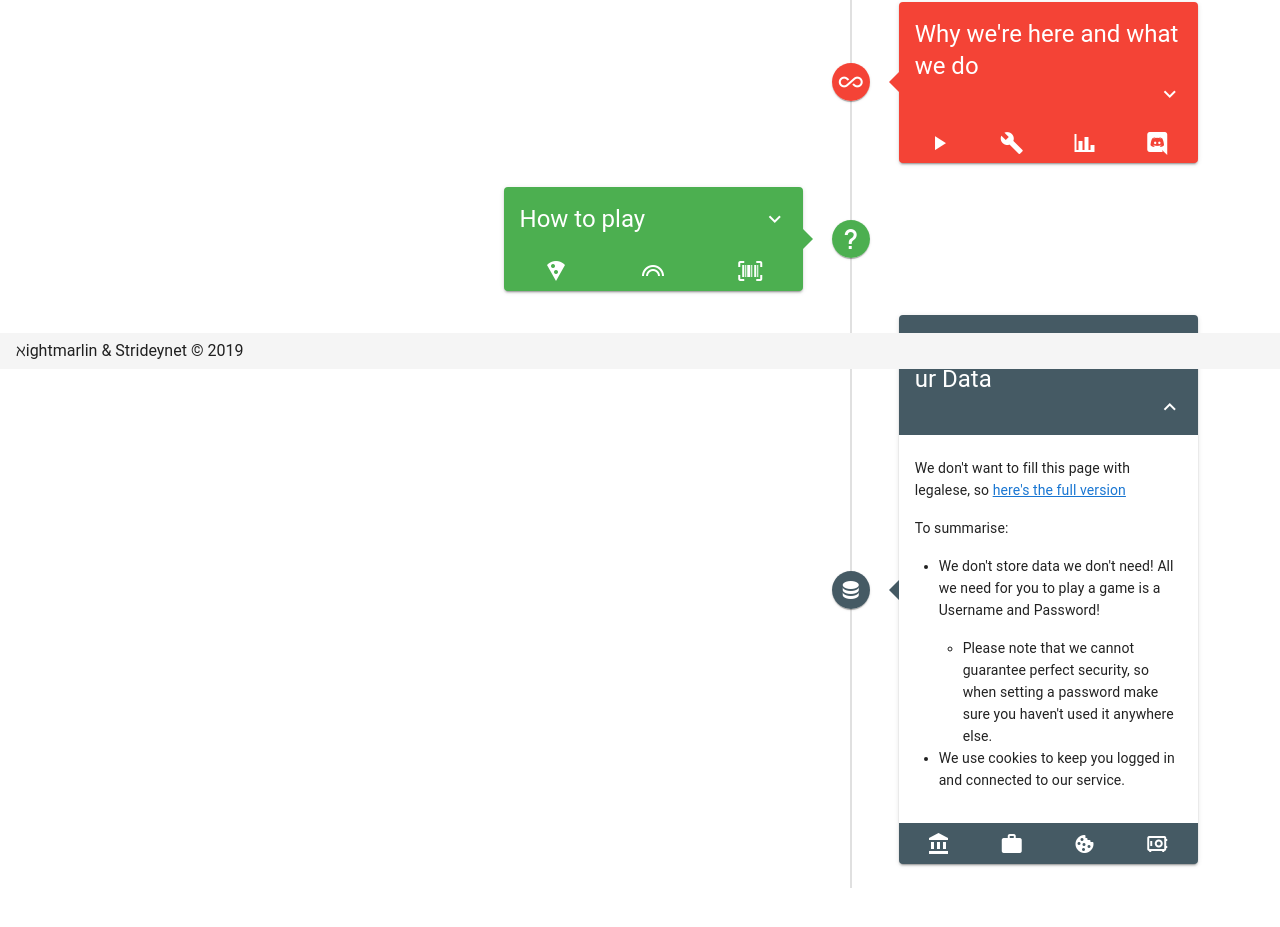
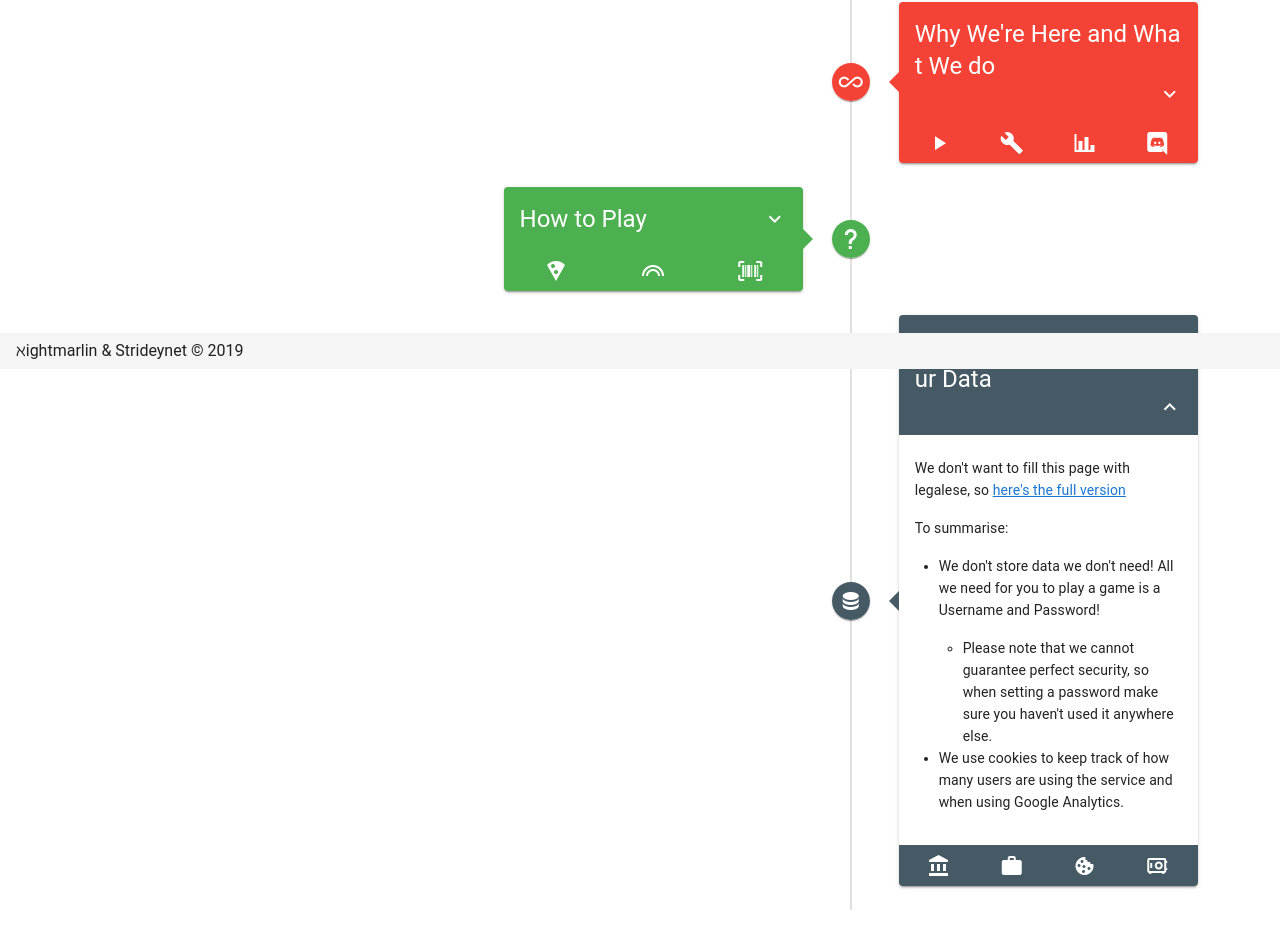
Before and after one commit to nightmarlin/cards-against-naptime, a Vue app in the folder client/: page / in a window 1280 px wide. Shown: the part 431-1358 px from the top of the page. Built offline with nearby package versions, Linux system fonts and the light colour scheme; no server answers; a small style sheet from the web is missing.

Commit message:
prep for i18n

```diff
--- a/client/src/components/home.vue
+++ b/client/src/components/home.vue
@@ -60,6 +60,7 @@
 <script>
 import loginBox from './loginBox'
 const MARKED = require('marked')
+const i18n = require('../i18n/en.json')
 
 export default {
   name: 'Home',
@@ -73,12 +74,8 @@ export default {
           icon: 'mdi-sleep-off',
           dotCol: 'blue',
           iconCol: 'white',
-          title: 'Cards Against Naptime',
-          text: `
-Here for all of your Cards Against Humanity ripoff needs.
-
-If you're new, feel free to read on. If you know what you're doing, then go ahead and do it 💙
-`,
+          title: i18n.home.timelineText[0].title,
+          text: i18n.home.timelineText[0].text,
           bottomIcons: ['creation', 'sleep-off', 'death-star'],
           expanded: true
         },
@@ -86,19 +83,8 @@ If you're new, feel free to read on. If you know what you're doing, then go ahea
           icon: 'mdi-all-inclusive',
           dotCol: 'red',
           iconCol: 'white',
-          title: 'Why we\'re here and what we do',
-          text: `
-So basically we got tired of the only decent CAH clone being PretendYoureXyzzy, so we made our own.
-Featuring cool stuff like:
-
-* Playing games of Cards Against Naptime: OF COURSE
-
-* Building your own card decks: Try to keep it funny
-
-* Viewing your sweet, sweet stats: Show the world how much of an evil bastard you really are
-
-* Discord interactivity: organising a game has never been so simple
-`,
+          title: i18n.home.timelineText[1].title,
+          text: i18n.home.timelineText[1].text,
           bottomIcons: [ 'play', 'wrench', 'chart-bar', 'discord' ],
           expanded: false
         },
@@ -106,22 +92,8 @@ Featuring cool stuff like:
           icon: 'mdi-help',
           dotCol: 'green',
           iconCol: 'white',
-          title: 'How to play',
-          text: `
-1. Sign Up or Log In using the box on the left
-
-2. Join or Create a game. You might need a password. If creating a game, read the rest of this point
-
-  I. Set a Name (and Password if you want to keep things to yourself)
-
-  II. Pick a ruleset - Set maximum points, time limits etc...
-
-  III. CHOOSE YOUR CARDS! Pick a deck (or a set of decks) and a number of blank cards
-
-3. Start Playing! The game will pick a Card Tsar - All you need to do is play your cards
-
-If you find a card or deck that you really like, you can scan or click the QR code to be taken to the deck's display page!
-`,
+          title: i18n.home.timelineText[2].title,
+          text: i18n.home.timelineText[2].text,
           bottomIcons: ['pizza', 'looks', 'barcode-scan'],
           expanded: false
         },
@@ -129,18 +101,8 @@ If you find a card or deck that you really like, you can scan or click the QR co
           icon: 'mdi-database',
           dotCol: 'blue-grey darken-2',
           iconCol: 'white',
-          title: 'Our Relationship With Your Data',
-          text: `
-We don't want to fill this page with legalese, so [here's the full version](/#/legal)
-
-To summarise:
-
-- We don't store data we don't need! All we need for you to play a game is a Username and Password!
-
-  - Please note that we cannot guarantee perfect security, so when setting a password make sure you haven't used it anywhere else.
-
-- We use cookies to keep you logged in and connected to our service.
-`,
+          title: i18n.home.timelineText[3].title,
+          text: i18n.home.timelineText[3].text,
           bottomIcons: ['bank', 'briefcase', 'cookie', 'safe'],
           expanded: true
         }
--- a/client/src/i18n/en.js
+++ /dev/null
@@ -1,3 +0,0 @@
-export default {
-  legalese: {}
-}
--- /dev/null
+++ b/client/src/i18n/en.json
@@ -0,0 +1,25 @@
+{
+  "legal": {},
+  "home": {
+    "welcomeBackText": "Welcome back ",
+
+    "timelineText": [
+      {
+        "title": "Cards Against Naptime",
+        "text": "Here for all of your Cards Against Humanity ripoff needs.\n\nIf you're new, feel free to read on. If you know what you're doing, then go ahead and do it 💙"
+      },
+      {
+        "title": "Why We're Here and What We do",
+        "text": "So basically we got tired of the only decent CAH clone being PretendYoureXyzzy, so we made our own.\nFeaturing cool stuff like:\n\n* Playing games of Cards Against Naptime: OF COURSE\n\n* Building your own card decks: Try to keep it funny\n\n* Viewing your sweet, sweet stats: Show the world how much of an evil bastard you really are\n\n* Discord interactivity: organising a game has never been so simple"
+      },
+      {
+        "title": "How to Play",
+        "text": "1. Sign Up or Log In using the box on the left\n\n2. Join or Create a game. You might need a password. If creating a game, read the rest of this point\n\nI. Set a Name (and Password if you want to keep things to yourself)\n\nII. Pick a ruleset - Set maximum points, time limits etc...\n\nIII. CHOOSE YOUR CARDS! Pick a deck (or a set of decks) and a number of blank cards\n\n3. Start Playing! The game will pick a Card Tsar - All you need to do is play your cards\n\nIf you find a card or deck that you really like, you can scan or click the QR code to be taken to the deck's display page!"
+      },
+      {
+        "title": "Our Relationship With Your Data",
+        "text": "We don't want to fill this page with legalese, so [here's the full version](/#/legal)\n\nTo summarise:\n\n- We don't store data we don't need! All we need for you to play a game is a Username and Password!\n\n  - Please note that we cannot guarantee perfect security, so when setting a password make sure you haven't used it anywhere else.\n\n- We use cookies to keep track of how many users are using the service and when using Google Analytics."
+      }
+    ]
+  }
+}
```
